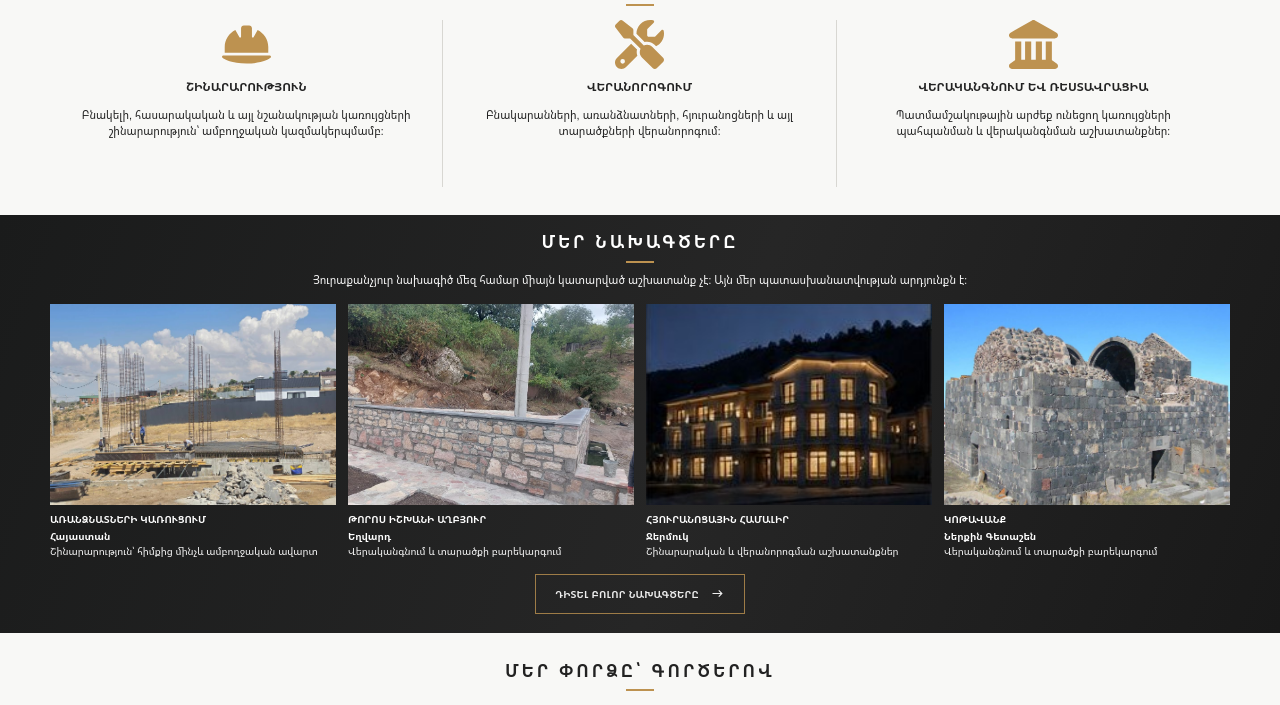
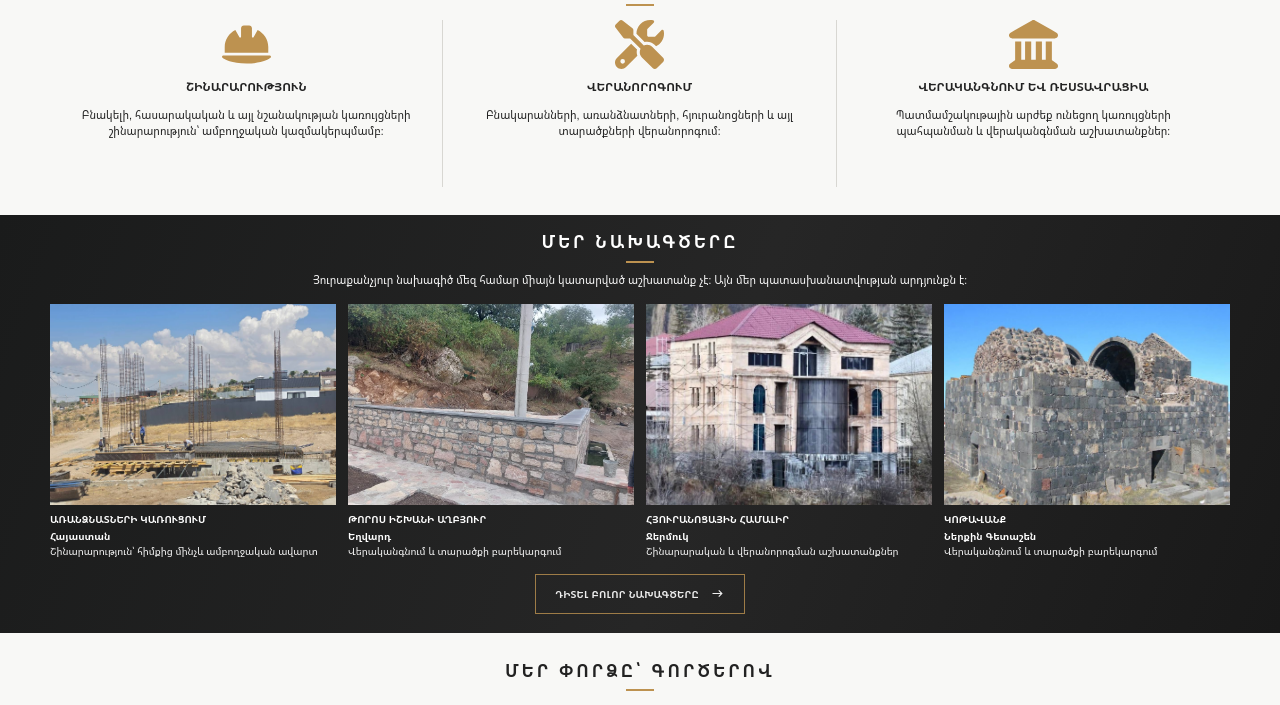
Before and after one commit to ScriptForgeCraft/simonyanshin, a website built with Vite: page index.html in a window 1280 px wide. Shown: the part 506-1211 px from the top of the page. Built offline with nearby package versions, Linux system fonts and the light colour scheme.

Commit message:
fix: update hotel project image path for consistency in portfolio

```diff
--- a/index.html
+++ b/index.html
@@ -100,7 +100,7 @@
           <div class="projects-grid">
             <a class="project-card" href="/projects/#project=projects-construction-of-private-houses-in-the-republic-of-armenia" data-featured-project-link="projects-construction-of-private-houses-in-the-republic-of-armenia"><img src="/portfolio/projects/construction-of-private-houses-in-the-republic-of-armenia/image-001.jpg" alt="Առանձնատան կառուցում Հայաստանում" data-i18n-alt="projectHouseAlt" loading="lazy" decoding="async" /><h3 data-i18n="projectHouseTitle">ԱՌԱՆՁՆԱՏՆԵՐԻ ԿԱՌՈՒՑՈՒՄ</h3><p data-i18n="projectHouseLocation">Հայաստան</p><span data-i18n="projectHouseText">Շինարարություն՝ հիմքից մինչև ամբողջական ավարտ</span></a>
             <a class="project-card" href="/projects/#project=projects-restoration-of-prince-toros-spring-in-yeghvard-and-improvement-of-the-surrounding-area" data-featured-project-link="projects-restoration-of-prince-toros-spring-in-yeghvard-and-improvement-of-the-surrounding-area"><img src="/portfolio/projects/restoration-of-prince-toros-spring-in-yeghvard-and-improvement-of-the-surrounding-area/image-003.jpg" alt="Թորոս իշխանի աղբյուրը Եղվարդում" data-i18n-alt="projectTorosAlt" loading="lazy" decoding="async" /><h3 data-i18n="projectTorosTitle">ԹՈՐՈՍ ԻՇԽԱՆԻ ԱՂԲՅՈՒՐ</h3><p data-i18n="projectTorosLocation">Եղվարդ</p><span data-i18n="projectTorosText">Վերականգնում և տարածքի բարեկարգում</span></a>
-            <a class="project-card" href="/projects/#project=projects-hotel-construction-and-renovation" data-featured-project-link="projects-hotel-construction-and-renovation"><img src="/src/assets/project-hotel.jpg" alt="Հյուրանոցային համալիր Ջերմուկում" data-i18n-alt="projectHotelAlt" loading="lazy" decoding="async" /><h3 data-i18n="projectHotelTitle">ՀՅՈՒՐԱՆՈՑԱՅԻՆ ՀԱՄԱԼԻՐ</h3><p data-i18n="projectHotelLocation">Ջերմուկ</p><span data-i18n="projectHotelText">Շինարարական և վերանորոգման աշխատանքներ</span></a>
+            <a class="project-card" href="/projects/#project=projects-hotel-construction-and-renovation" data-featured-project-link="projects-hotel-construction-and-renovation"><img src="/portfolio/projects/hotel-construction-and-renovation/image-001.jpg" alt="Հյուրանոցային համալիր Ջերմուկում" data-i18n-alt="projectHotelAlt" loading="lazy" decoding="async" /><h3 data-i18n="projectHotelTitle">ՀՅՈՒՐԱՆՈՑԱՅԻՆ ՀԱՄԱԼԻՐ</h3><p data-i18n="projectHotelLocation">Ջերմուկ</p><span data-i18n="projectHotelText">Շինարարական և վերանորոգման աշխատանքներ</span></a>
             <a class="project-card" href="/projects/#project=projects-restoration-of-kotavank-and-improvement-of-the-surrounding-area" data-featured-project-link="projects-restoration-of-kotavank-and-improvement-of-the-surrounding-area"><img src="/portfolio/projects/restoration-of-kotavank-and-improvement-of-the-surrounding-area/image-001.jpg" alt="Կոթավանք՝ Ներքին Գետաշեն" data-i18n-alt="projectKotavankAlt" loading="lazy" decoding="async" /><h3 data-i18n="projectKotavankTitle">ԿՈԹԱՎԱՆՔ</h3><p data-i18n="projectKotavankLocation">Ներքին Գետաշեն</p><span data-i18n="projectKotavankText">Վերականգնում և տարածքի բարեկարգում</span></a>
           </div>
           <a class="button button-outline" href="/projects/" data-projects-link><span data-i18n="viewAllProjects">ԴԻՏԵԼ ԲՈԼՈՐ ՆԱԽԱԳԾԵՐԸ</span><svg aria-hidden="true"><use href="#icon-arrow" /></svg></a>
```
